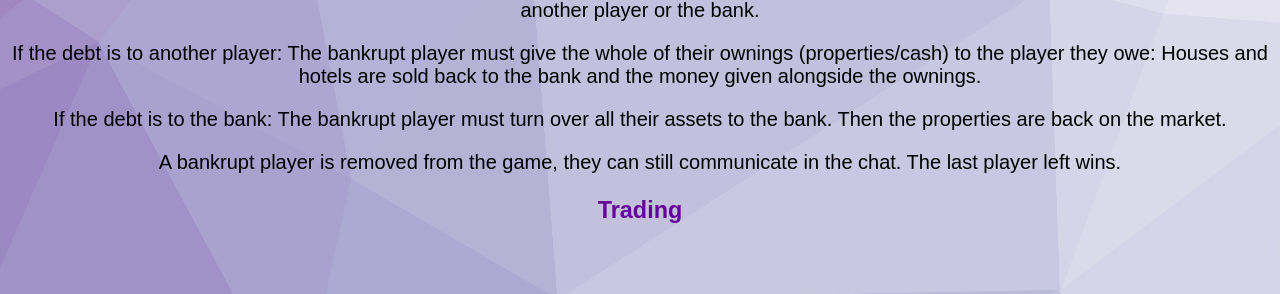
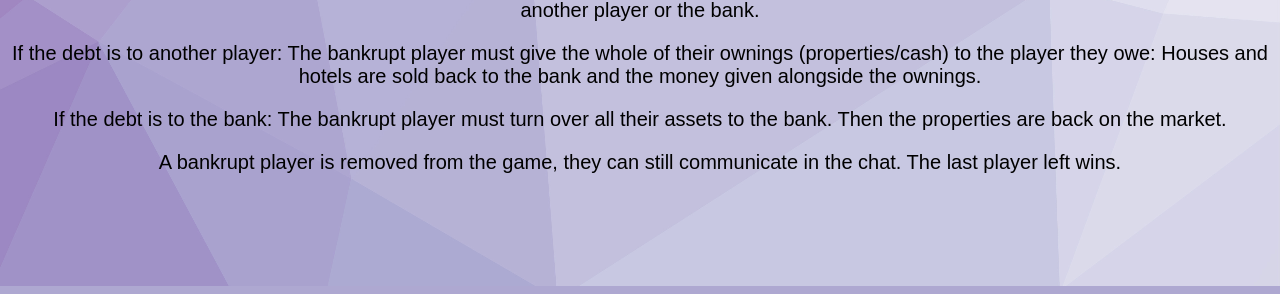
Before and after one commit to doug-spencer/Uniopoly, a Flask app: page /help in a window 1280 px wide. Shown: the part 2344-2638 px from the top of the page. Run offline with Flask 3, Linux system fonts and the light colour scheme; some libraries are stand-ins or nearby versions.

Commit message:
remove traiding

```diff
--- a/App/templates/help.html
+++ b/App/templates/help.html
@@ -70,8 +70,8 @@
     <p>If the debt is to the bank: The bankrupt player must turn over all their assets to the bank. Then the properties are back on the market.</p>
     <p>A bankrupt player is removed from the game, they can still communicate in the chat. The last player left wins.</p>
 
-    <h3 class="card-subhead" style="color: #660099;">Trading</h3>
-    <p></p>
+    <br>
+    <br>
     <br>
     <br>
 
```
